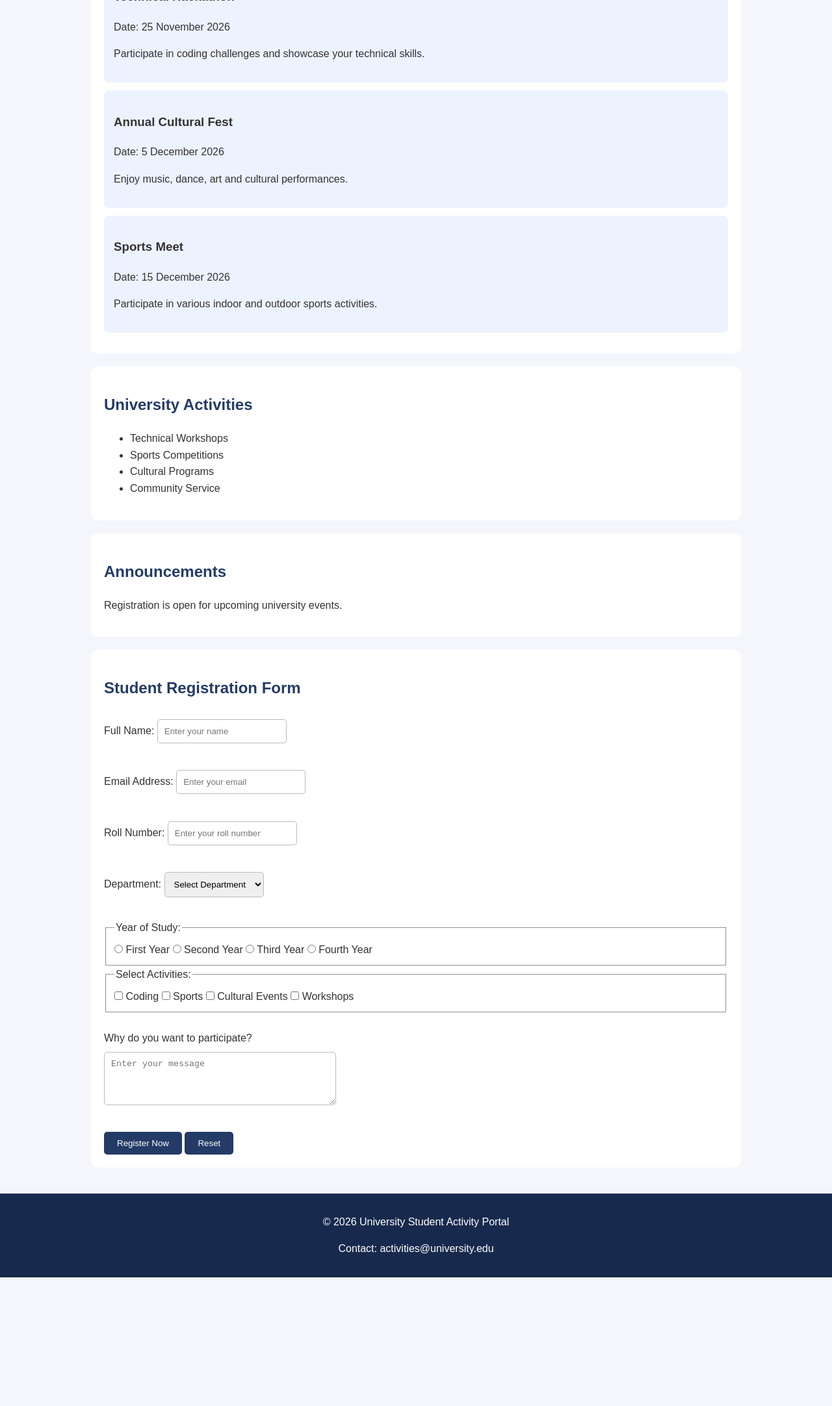
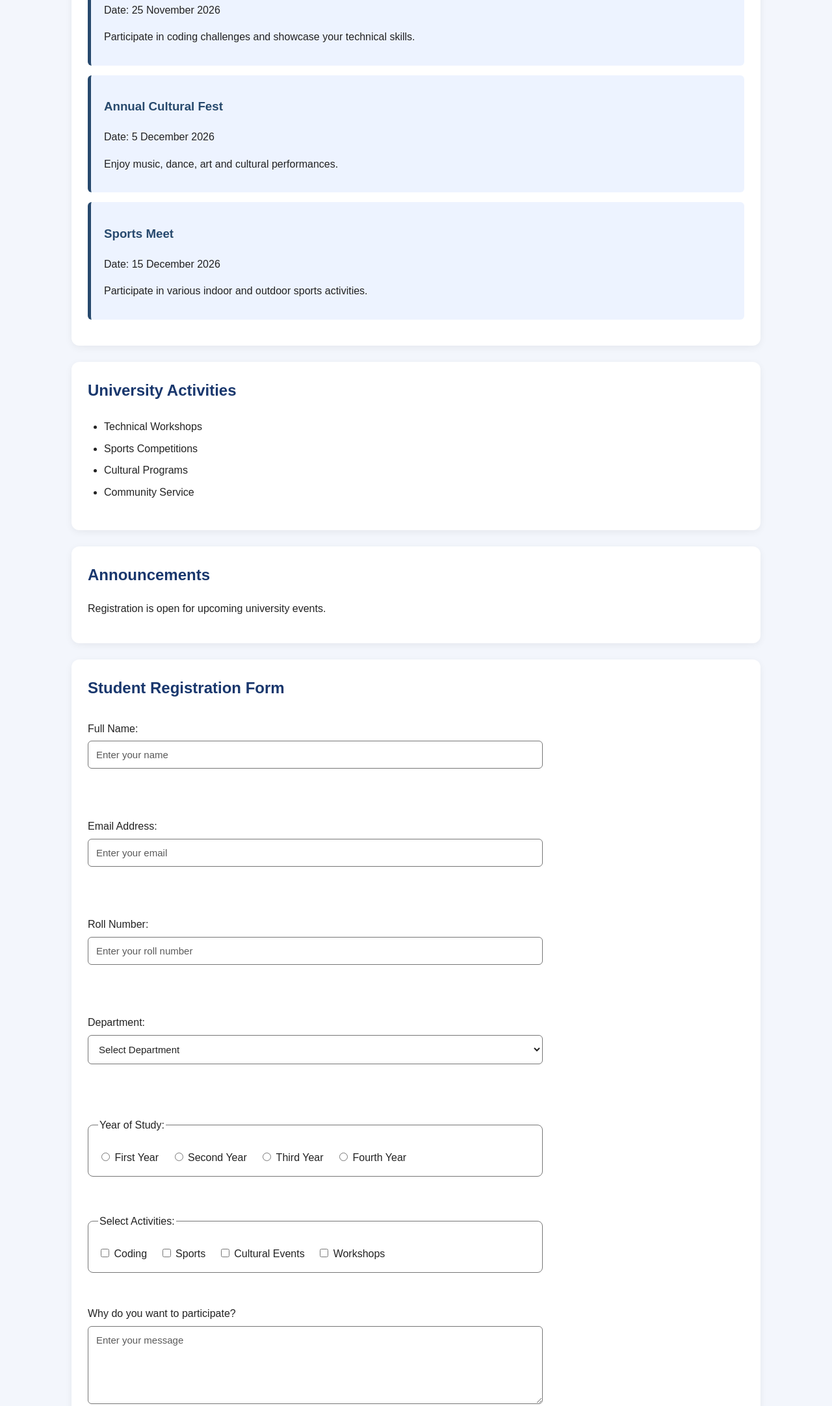
Before and after one commit to 2600032043/student-activity-portal, a plain HTML site: page index.html in a window 1280 px wide. Shown: the part 586-2750 px from the top of the page at 65% size. Before the commit the page ends 2552 px from the top, so only its background shows below. Drawn offline with Linux system fonts and the light colour scheme.

Commit message:
Update accessible portal and responsive styling

```diff
--- a/index.css
+++ b/index.css
@@ -47,6 +47,7 @@ nav {
 }
 
 nav a {
+    display: inline-block;
     color: #ffffff;
     text-decoration: none;
     margin: 0 18px;
@@ -54,7 +55,7 @@ nav a {
 }
 
 nav a:hover,
-nav a:focus {
+nav a:focus-visible {
     color: #ffd166;
     text-decoration: underline;
 }
@@ -122,6 +123,7 @@ li {
 ================================= */
 
 form {
+    width: 100%;
     max-width: 700px;
 }
 
@@ -136,14 +138,22 @@ input[type="text"],
 input[type="email"],
 select,
 textarea {
+    display: block;
     width: 100%;
+    max-width: 100%;
     padding: 12px;
     margin: 6px 0 15px;
     border: 1px solid #767676;
     border-radius: 6px;
+    font-family: inherit;
     font-size: 15px;
     color: #222222;
     background-color: #ffffff;
+}
+
+textarea {
+    min-height: 120px;
+    resize: vertical;
 }
 
 input::placeholder,
@@ -152,11 +162,13 @@ textarea::placeholder {
     opacity: 1;
 }
 
-input:focus,
-select:focus,
-textarea:focus {
+/* Keyboard focus for form controls */
+
+input:focus-visible,
+select:focus-visible,
+textarea:focus-visible {
     outline: 2px solid #27496d;
-    outline-offset: 2px;
+    outline-offset: 3px;
 }
 
 fieldset {
@@ -187,14 +199,18 @@ button {
     padding: 12px 24px;
     margin: 10px 8px 10px 0;
     border-radius: 6px;
+    font-family: inherit;
     font-size: 15px;
     cursor: pointer;
 }
 
-button:hover,
-button:focus {
+button:hover {
     background-color: #142850;
-    color: #ffffff;
+}
+
+button:focus-visible {
+    outline: 3px solid #ffd166;
+    outline-offset: 3px;
 }
 
 /* =================================
@@ -218,17 +234,25 @@ footer p {
 
 @media (max-width: 600px) {
 
+    header {
+        padding: 25px 15px;
+    }
+
     header h1 {
         font-size: 24px;
     }
 
+    nav {
+        padding: 12px;
+    }
+
     nav a {
-        display: inline-block;
         margin: 6px;
     }
 
     main {
         padding: 0 12px;
+        margin: 15px auto;
     }
 
     section,
@@ -236,8 +260,16 @@ footer p {
         padding: 16px;
     }
 
+    article {
+        padding: 12px 15px;
+    }
+
     fieldset label {
         display: inline-block;
+        margin-right: 10px;
     }
 
+    button {
+        margin-right: 5px;
+    }
 }
--- a/index.html
+++ b/index.html
@@ -3,96 +3,7 @@
 <html lang="en">
 
 <head>
-
-<style>
-    body {
-        font-family: Arial, sans-serif;
-        margin: 0;
-        background-color: #f4f6fb;
-        color: #333;
-        line-height: 1.6;
-    }
-
-    header {
-        background-color: #243b67;
-        color: white;
-        text-align: center;
-        padding: 25px;
-    }
-
-    header h1 {
-        margin: 0;
-    }
-
-    nav {
-        background-color: #172a4d;
-        padding: 15px;
-        text-align: center;
-    }
-
-    nav a {
-        color: white;
-        text-decoration: none;
-        margin: 15px;
-        font-weight: bold;
-    }
-
-    nav a:hover {
-        color: #ffd166;
-    }
-
-    main {
-        max-width: 1000px;
-        margin: auto;
-        padding: 20px;
-    }
-
-    section, aside {
-        background-color: white;
-        padding: 20px;
-        margin: 20px 0;
-        border-radius: 10px;
-    }
-
-    article {
-        background-color: #edf2ff;
-        padding: 15px;
-        margin: 12px 0;
-        border-radius: 8px;
-    }
-
-    h2 {
-        color: #243b67;
-    }
-
-    input, select, textarea {
-        padding: 10px;
-        margin: 8px 0;
-        border: 1px solid #bbb;
-        border-radius: 5px;
-    }
-
-    button {
-        background-color: #243b67;
-        color: white;
-        padding: 10px 20px;
-        border: none;
-        border-radius: 5px;
-        cursor: pointer;
-    }
-
-    button:hover {
-        background-color: #4169a8;
-    }
-
-    footer {
-        background-color: #172a4d;
-        color: white;
-        text-align: center;
-        padding: 15px;
-    }
-</style>
-
+    <!-- Browser Metadata -->
     <meta charset="UTF-8">
     <meta name="viewport" content="width=device-width, initial-scale=1.0">
 
@@ -102,6 +13,9 @@
     <meta name="author" content="Student">
 
     <title>Student Activity Management Portal</title>
+
+    <!-- External CSS File -->
+    <link rel="stylesheet" href="index.css">
 </head>
 
 <body>
@@ -123,9 +37,10 @@
     <!-- Main Content -->
     <main id="home">
 
-        <!-- Introduction -->
+        <!-- Introduction Section -->
         <section>
             <h2>Welcome Students!</h2>
+
             <p>
                 Welcome to our university activity portal.
                 Discover events, participate in activities
@@ -133,33 +48,61 @@
             </p>
         </section>
 
-        <!-- Upcoming Events -->
+        <!-- Upcoming Events Section -->
         <section id="events">
             <h2>Upcoming Events</h2>
 
             <article>
                 <h3>Technical Hackathon</h3>
-                <p>Date: 25 November 2026</p>
-                <p>Participate in coding challenges and
-                   showcase your technical skills.</p>
+
+                <p>
+                    Date:
+                    <time datetime="2026-11-25">
+                        25 November 2026
+                    </time>
+                </p>
+
+                <p>
+                    Participate in coding challenges and
+                    showcase your technical skills.
+                </p>
             </article>
 
             <article>
                 <h3>Annual Cultural Fest</h3>
-                <p>Date: 5 December 2026</p>
-                <p>Enjoy music, dance, art and cultural
-                   performances.</p>
+
+                <p>
+                    Date:
+                    <time datetime="2026-12-05">
+                        5 December 2026
+                    </time>
+                </p>
+
+                <p>
+                    Enjoy music, dance, art and cultural
+                    performances.
+                </p>
             </article>
 
             <article>
                 <h3>Sports Meet</h3>
-                <p>Date: 15 December 2026</p>
-                <p>Participate in various indoor and
-                   outdoor sports activities.</p>
+
+                <p>
+                    Date:
+                    <time datetime="2026-12-15">
+                        15 December 2026
+                    </time>
+                </p>
+
+                <p>
+                    Participate in various indoor and
+                    outdoor sports activities.
+                </p>
             </article>
+
         </section>
 
-        <!-- Activities -->
+        <!-- University Activities Section -->
         <section id="activities">
             <h2>University Activities</h2>
 
@@ -171,95 +114,180 @@
             </ul>
         </section>
 
-        <!-- Aside Section -->
+        <!-- Announcements Section -->
         <aside>
             <h2>Announcements</h2>
-            <p>Registration is open for upcoming university events.</p>
+
+            <p>
+                Registration is open for upcoming university events.
+            </p>
         </aside>
 
-        <!-- Registration Form -->
+        <!-- Student Registration Section -->
         <section id="register">
             <h2>Student Registration Form</h2>
 
             <form action="#" method="post">
 
+                <!-- Full Name -->
                 <label for="name">Full Name:</label>
-                <input type="text" id="name" name="name"
-                    placeholder="Enter your name" required>
+
+                <input
+                    type="text"
+                    id="name"
+                    name="name"
+                    placeholder="Enter your name"
+                    autocomplete="name"
+                    required
+                >
+
                 <br><br>
 
+                <!-- Email Address -->
                 <label for="email">Email Address:</label>
-                <input type="email" id="email" name="email"
-                    placeholder="Enter your email" required>
+
+                <input
+                    type="email"
+                    id="email"
+                    name="email"
+                    placeholder="Enter your email"
+                    autocomplete="email"
+                    required
+                >
+
                 <br><br>
 
+                <!-- Roll Number -->
                 <label for="roll">Roll Number:</label>
-                <input type="text" id="roll" name="roll"
-                    placeholder="Enter your roll number" required>
+
+                <input
+                    type="text"
+                    id="roll"
+                    name="roll"
+                    placeholder="Enter your roll number"
+                    required
+                >
+
                 <br><br>
 
+                <!-- Department Dropdown -->
                 <label for="department">Department:</label>
-                <select id="department" name="department" required>
+
+                <select
+                    id="department"
+                    name="department"
+                    required
+                >
                     <option value="">Select Department</option>
                     <option value="CSE">Computer Science</option>
                     <option value="ECE">Electronics</option>
                     <option value="EEE">Electrical</option>
                     <option value="MECH">Mechanical</option>
                 </select>
+
                 <br><br>
 
+                <!-- Year of Study -->
                 <fieldset>
                     <legend>Year of Study:</legend>
 
-                    <input type="radio" id="first" name="year"
-                        value="First Year" required>
+                    <input
+                        type="radio"
+                        id="first"
+                        name="year"
+                        value="First Year"
+                        required
+                    >
                     <label for="first">First Year</label>
 
-                    <input type="radio" id="second" name="year"
-                        value="Second Year">
+                    <input
+                        type="radio"
+                        id="second"
+                        name="year"
+                        value="Second Year"
+                    >
                     <label for="second">Second Year</label>
 
-                    <input type="radio" id="third" name="year"
-                        value="Third Year">
+                    <input
+                        type="radio"
+                        id="third"
+                        name="year"
+                        value="Third Year"
+                    >
                     <label for="third">Third Year</label>
 
-                    <input type="radio" id="fourth" name="year"
-                        value="Fourth Year">
+                    <input
+                        type="radio"
+                        id="fourth"
+                        name="year"
+                        value="Fourth Year"
+                    >
                     <label for="fourth">Fourth Year</label>
-                </fieldset>
 
-                <fieldset>
-                    <legend>Select Activities:</legend>
-
-                    <input type="checkbox" id="coding"
-                        name="activities" value="Coding">
-                    <label for="coding">Coding</label>
-
-                    <input type="checkbox" id="sports"
-                        name="activities" value="Sports">
-                    <label for="sports">Sports</label>
-
-                    <input type="checkbox" id="cultural"
-                        name="activities" value="Cultural">
-                    <label for="cultural">Cultural Events</label>
-
-                    <input type="checkbox" id="workshops"
-                        name="activities" value="Workshops">
-                    <label for="workshops">Workshops</label>
                 </fieldset>
 
                 <br>
 
-                <label for="message">Why do you want to participate?</label>
+                <!-- Activity Selection -->
+                <fieldset>
+                    <legend>Select Activities:</legend>
+
+                    <input
+                        type="checkbox"
+                        id="coding"
+                        name="activities"
+                        value="Coding"
+                    >
+                    <label for="coding">Coding</label>
+
+                    <input
+                        type="checkbox"
+                        id="sports"
+                        name="activities"
+                        value="Sports"
+                    >
+                    <label for="sports">Sports</label>
+
+                    <input
+                        type="checkbox"
+                        id="cultural"
+                        name="activities"
+                        value="Cultural"
+                    >
+                    <label for="cultural">Cultural Events</label>
+
+                    <input
+                        type="checkbox"
+                        id="workshops"
+                        name="activities"
+                        value="Workshops"
+                    >
+                    <label for="workshops">Workshops</label>
+
+                </fieldset>
+
                 <br>
 
-                <textarea id="message" name="message"
-                    rows="4" cols="40"
-                    placeholder="Enter your message"></textarea>
+                <!-- Participation Message -->
+                <label for="message">
+                    Why do you want to participate?
+                </label>
+
+                <br>
+
+                <textarea
+                    id="message"
+                    name="message"
+                    rows="4"
+                    cols="40"
+                    placeholder="Enter your message"
+                ></textarea>
 
                 <br><br>
 
+                <!-- Form Buttons -->
                 <button type="submit">Register Now</button>
+
                 <button type="reset">Reset</button>
 
             </form>
@@ -267,10 +295,15 @@
 
     </main>
 
-    <!-- Footer -->
+    <!-- Footer Section -->
     <footer>
-        <p>&copy; 2026 University Student Activity Portal</p>
-        <p>Contact: activities@university.edu</p>
+        <p>
+            &copy; 2026 University Student Activity Portal
+        </p>
+
+        <p>
+            Contact: activities@university.edu
+        </p>
     </footer>
 
 </body>
```
